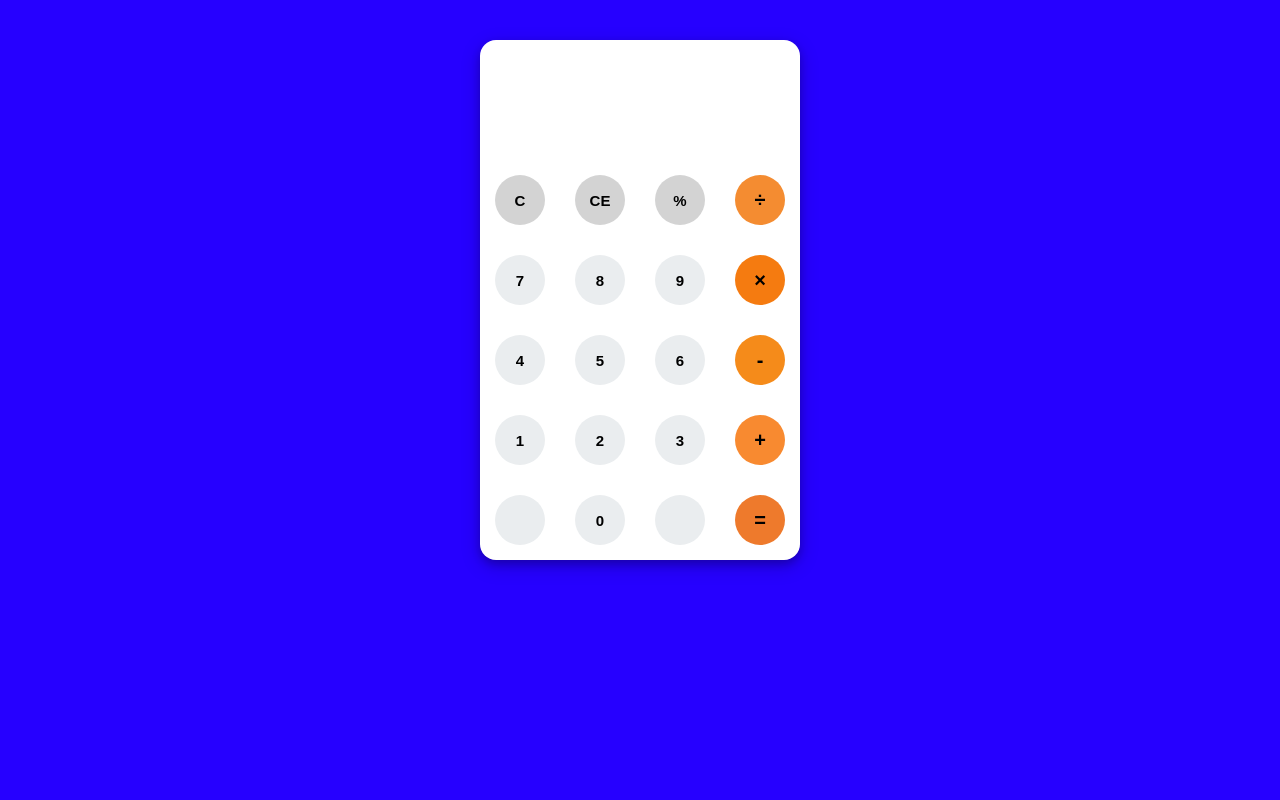
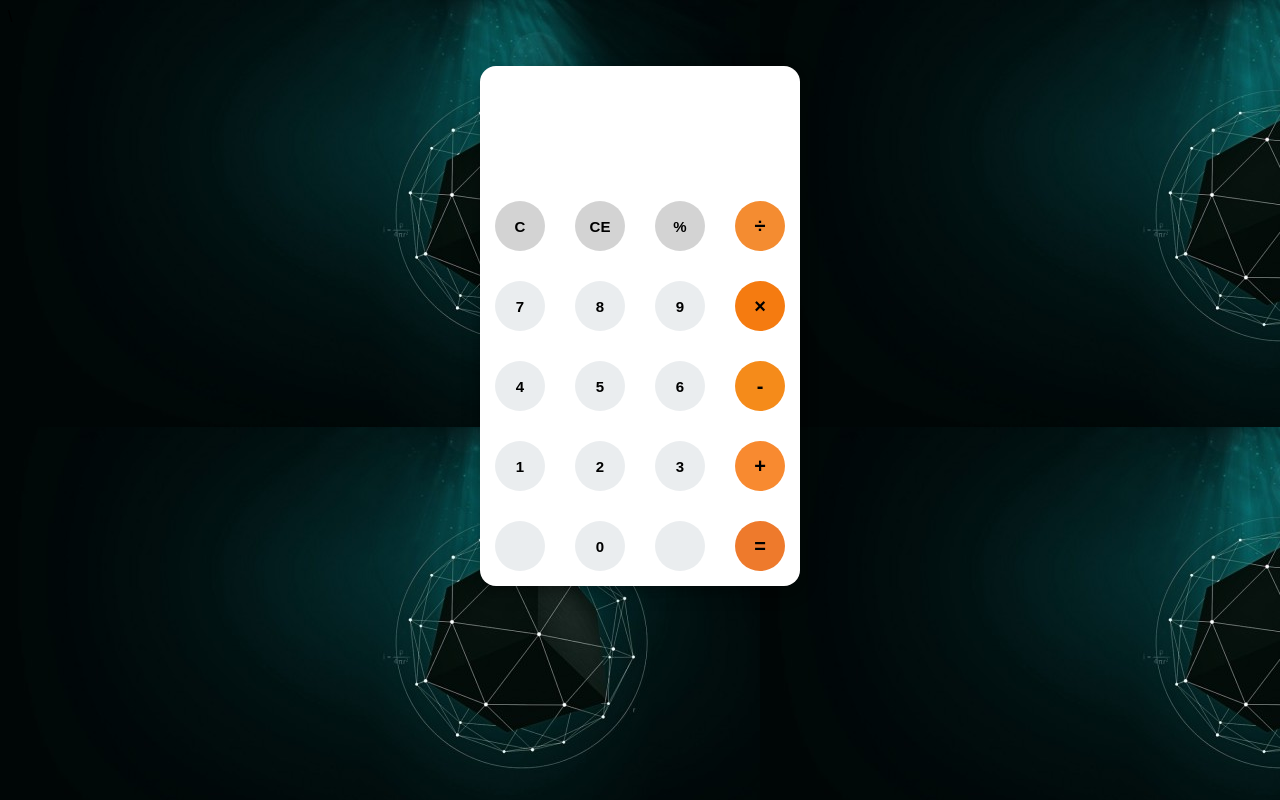
Before and after one commit to ayushgoel9908/OIBSIP_Calculator, a plain HTML site: page index.html in a window 1280 px wide. Drawn offline with Linux system fonts and the light colour scheme.

Commit message:
Add files via upload

```diff
--- a/index.html
+++ b/index.html
@@ -5,10 +5,11 @@
     <meta http-equiv="X-UA-Compatible" content="IE=edge">
     <meta name="viewport" content="width=device-width, initial-scale=1.0">
     <link rel="stylesheet" href="style.css">
-    <link rel="script" href="app.js">
-    <title>Calculator</title>
+
+    <title>Calculator</title>\
+
 </head>
-<body>
+<body background="image.jpg.jpg">
     <div class="container">
         <div class="calculator">
             <div class="result">
```
Also changed, not shown: image.jpg.jpg (added).
